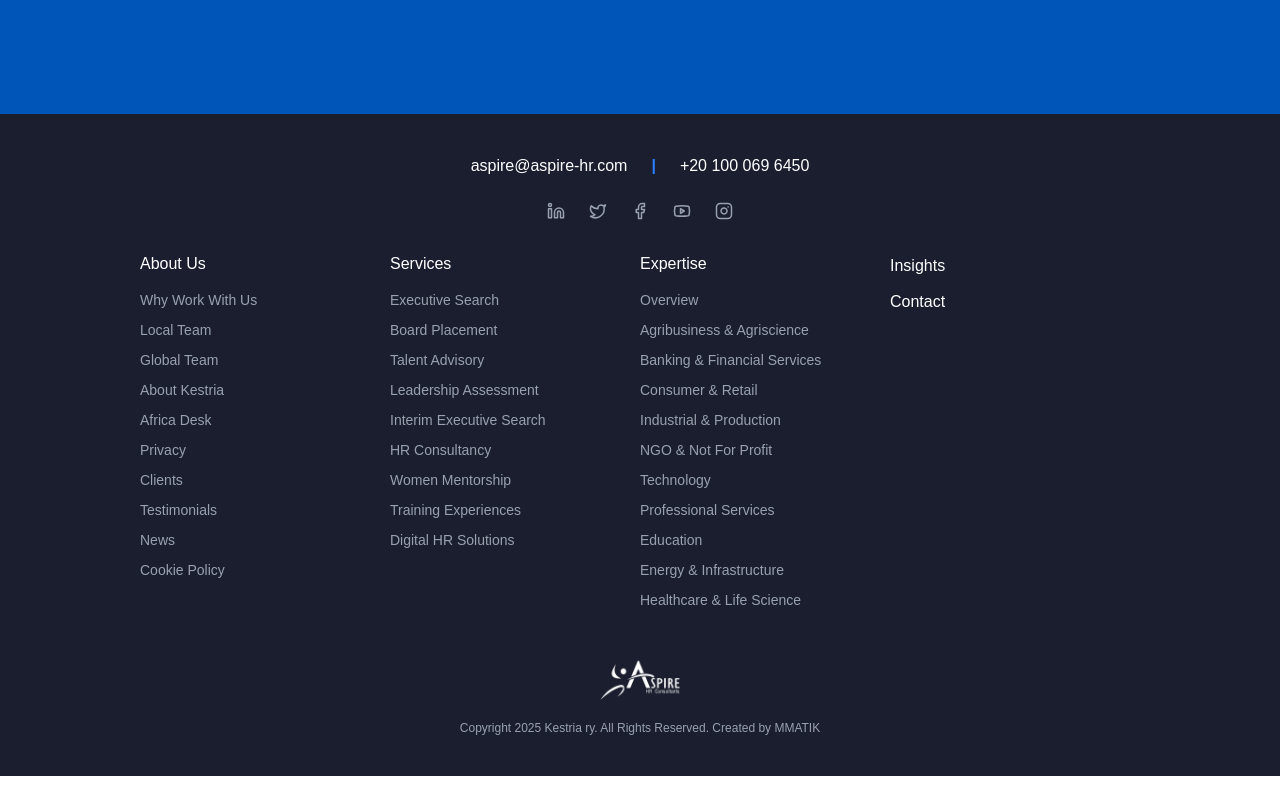
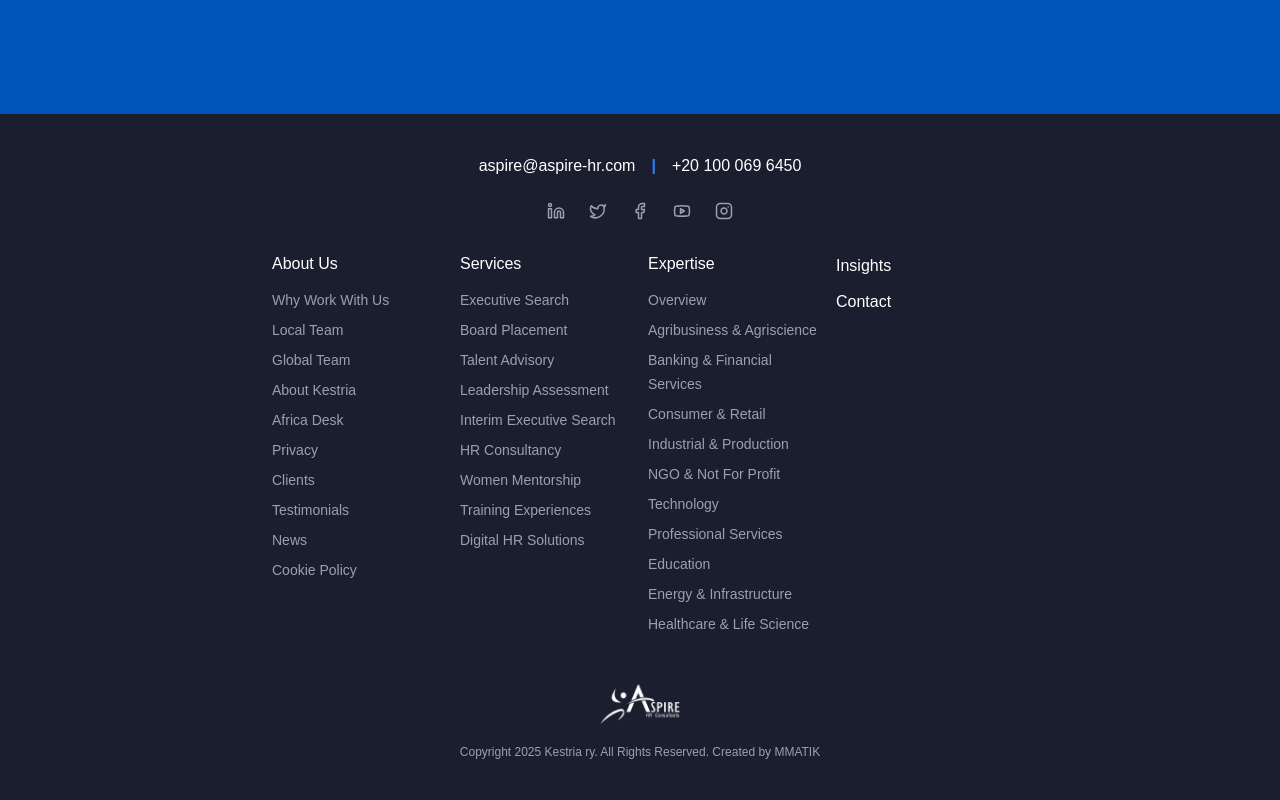
Before and after one commit to MunimUsmani/aspire-web, a Next.js app: page / in a window 1280 px wide. Shown: the part 5299-6099 px from the top of the page. Before the commit the page ends 6075 px from the top, so only its background shows below. Built offline with nearby package versions, Linux system fonts and the light colour scheme.

Commit message:
footer done

```diff
--- a/src/app/components/footer.tsx
+++ b/src/app/components/footer.tsx
@@ -5,16 +5,17 @@ import { Linkedin, Twitter, Facebook, Youtube, Instagram } from 'lucide-react';
 const Footer = () => {
   return (
     <footer className="bg-[#1a1e2e] text-gray-400 py-10">
-      <div className="mx-auto px-4 md:px-0" style={{ maxWidth: "1000px" }}>
       {/* Contact Info */}
-        <div className="flex flex-col md:flex-row justify-center items-center gap-2 md:gap-4 mb-6 text-white">
+      <div className="text-center mb-6">
+        <div className="flex justify-center items-center gap-2 text-white">
           <a href="mailto:aspire@aspire-hr.com" className="hover:text-gray-300 transition-colors text-base">
             aspire@aspire-hr.com
           </a>
-          <span className="hidden md:block text-blue-500 font-bold mx-2">|</span>
+          <span className="text-blue-500 font-bold mx-2">|</span>
           <a href="tel:+201000696450" className="hover:text-gray-300 transition-colors text-base">
             +20 100 069 6450
           </a>
+        </div>
       </div>
 
       {/* Social Media */}
@@ -36,10 +37,11 @@ const Footer = () => {
         </Link>
       </div>
 
-        {/* Footer Links */}
-        <div className="grid grid-cols-4 gap-0 mb-12">
+      {/* Footer Links - All in one div with mx-auto */}
+      <div className="mx-auto max-w-3xl px-4 mb-12">
+        <div className="grid grid-cols-4 gap-4">
           {/* About Us Column */}
-          <div className="col-span-1">
+          <div>
             <h3 className="text-white text-base font-medium mb-3">About Us</h3>
             <ul className="space-y-1.5">
               <li><Link href="#" className="text-sm hover:text-white transition-colors">Why Work With Us</Link></li>
@@ -56,7 +58,7 @@ const Footer = () => {
           </div>
 
           {/* Services Column */}
-          <div className="col-span-1">
+          <div>
             <h3 className="text-white text-base font-medium mb-3">Services</h3>
             <ul className="space-y-1.5">
               <li><Link href="#" className="text-sm hover:text-white transition-colors">Executive Search</Link></li>
@@ -72,7 +74,7 @@ const Footer = () => {
           </div>
 
           {/* Expertise Column */}
-          <div className="col-span-1">
+          <div>
             <h3 className="text-white text-base font-medium mb-3">Expertise</h3>
             <ul className="space-y-1.5">
               <li><Link href="#" className="text-sm hover:text-white transition-colors">Overview</Link></li>
@@ -90,11 +92,12 @@ const Footer = () => {
           </div>
 
           {/* Insights & Contact Column */}
-          <div className="col-span-1 text-right md:text-left">
-            <ul className="space-y-1.5 pt-0.5">
+          <div>
+            <ul className="space-y-2 pt-0.5">
               <li><Link href="#" className="text-white text-base font-medium hover:text-gray-300 transition-colors">Insights</Link></li>
               <li className="mt-3"><Link href="#" className="text-white text-base font-medium hover:text-gray-300 transition-colors">Contact</Link></li>
             </ul>
+          </div>
         </div>
       </div>
 
@@ -113,7 +116,6 @@ const Footer = () => {
       <div className="text-center text-xs">
         <p>Copyright 2025 Kestria ry. All Rights Reserved. Created by <span className="font-medium">MMATIK</span></p>
       </div>
-      </div>
     </footer>
   );
 };
```
Lines whose indentation alone changed are shown as unchanged.
